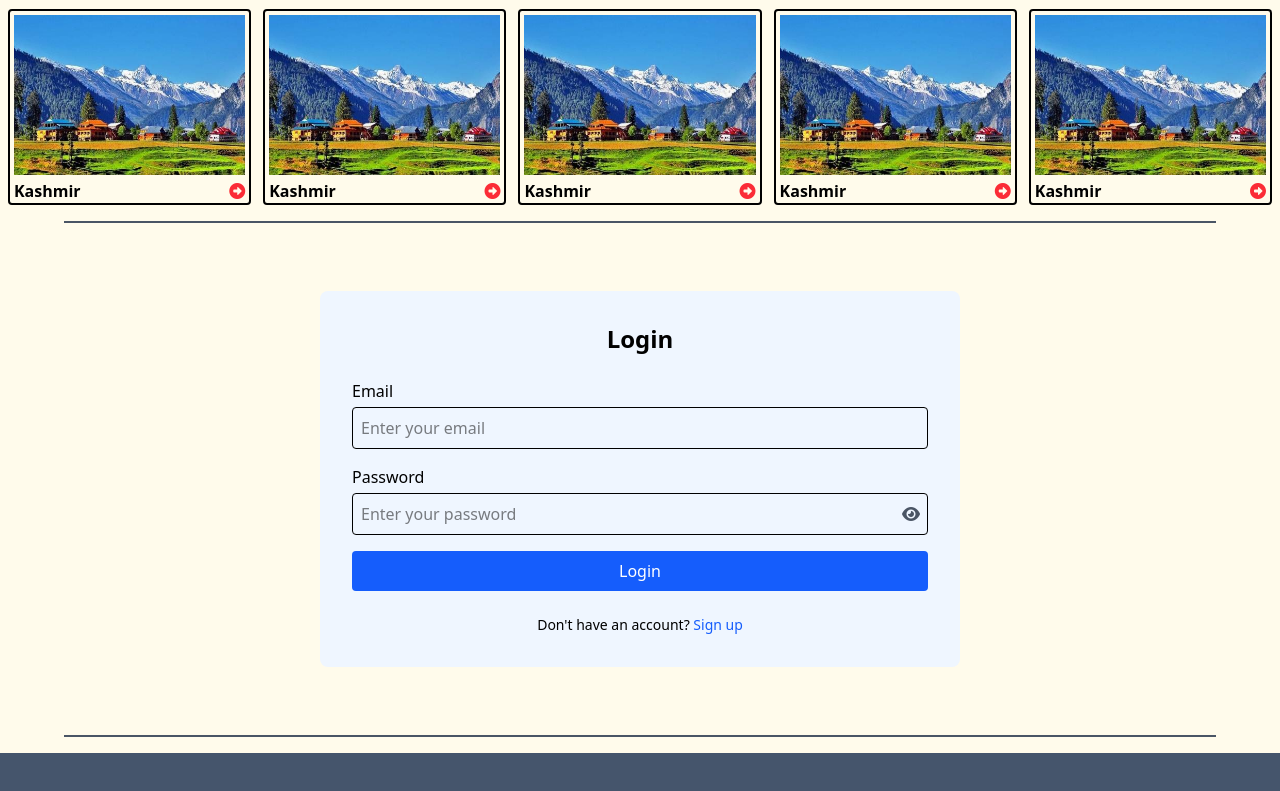
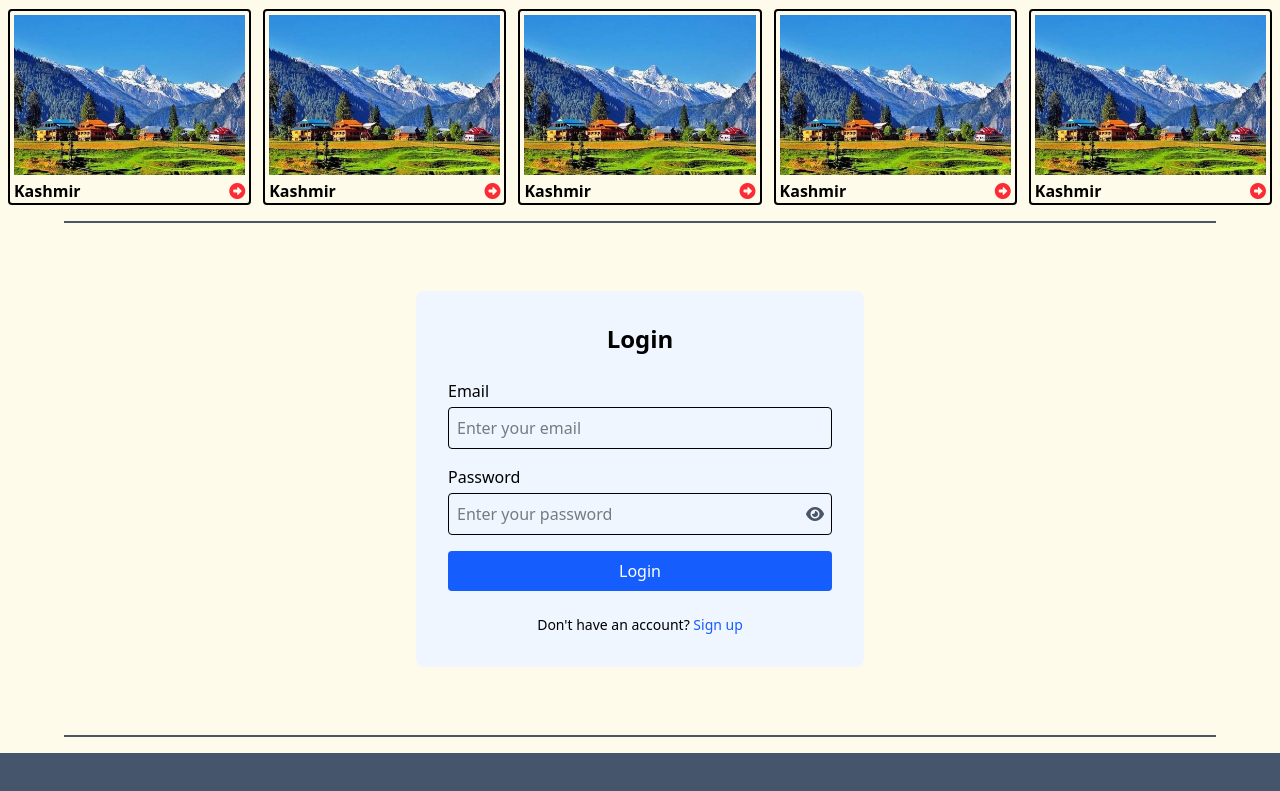
Before and after one commit to DeepanshuShuklaOfficial/College_project, a plain HTML site: page index.html in a window 1280 px wide. Shown: the part 1681-2472 px from the top of the page. Drawn offline with Linux system fonts and the light colour scheme.

Commit message:
login form changes

```diff
--- a/index.html
+++ b/index.html
@@ -363,7 +363,7 @@
 
     <!-- Login/signup section start here -->
      <div id="login-section" class="h-[60vh] w-full flex justify-center items-center">
-    <div class="w-full sm:w-[50vw] p-8 space-y-6 bg-blue-50 rounded-lg">
+    <div class="w-full sm:w-md p-8 space-y-6 bg-blue-50 rounded-lg">
         <h2 id="form-title" class="text-2xl font-bold text-center">Login</h2>
 
         <form id="login-form" class="space-y-4">
```
Also changed, not shown: output.css.
